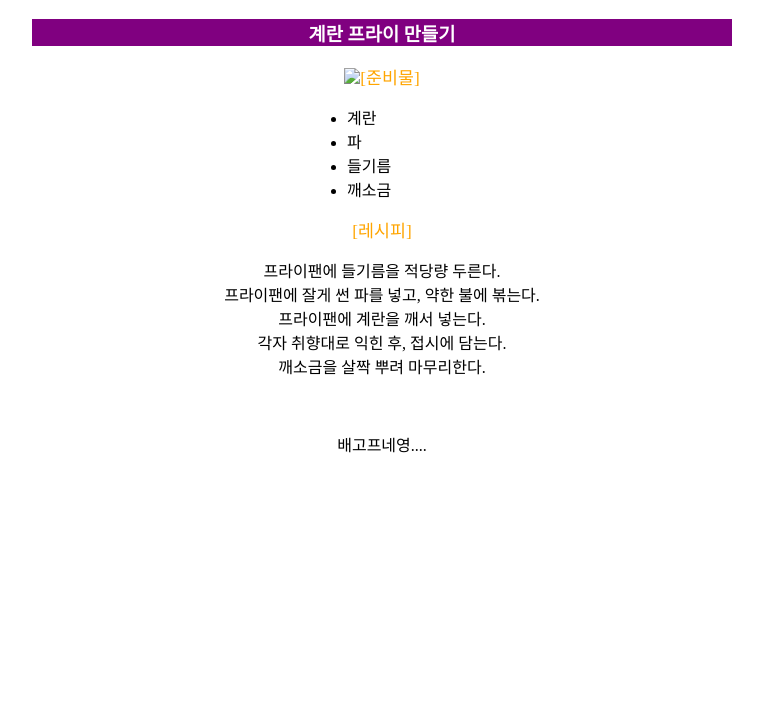
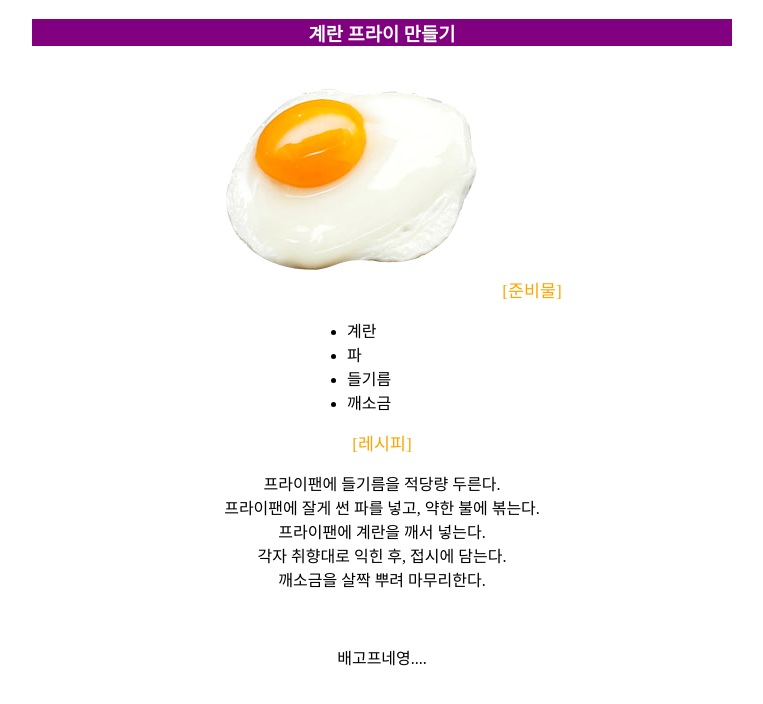
Before and after one commit to endelddlrmsu/recipe, a plain HTML site: page index.html in a window 1280 px wide. Shown: the whole page, without its empty margins (258-1021 px from the left). Drawn offline with Linux system fonts and the light colour scheme.

Commit message:
Update index.html

```diff
--- a/index.html
+++ b/index.html
@@ -17,7 +17,7 @@
 <body>
     <div style="width:700px;text-align:center; margin:0 auto">
     <h3>계란 프라이 만들기</h3>
-    <img src="img/sunny side up.png"
+    <img src="sunny side up.png"
     <p><span class="sojemok">[준비물]</span></p>
     <div style="width:150px;text-align:left; margin:0 auto"><ul>
         <li>계란</li>
```
